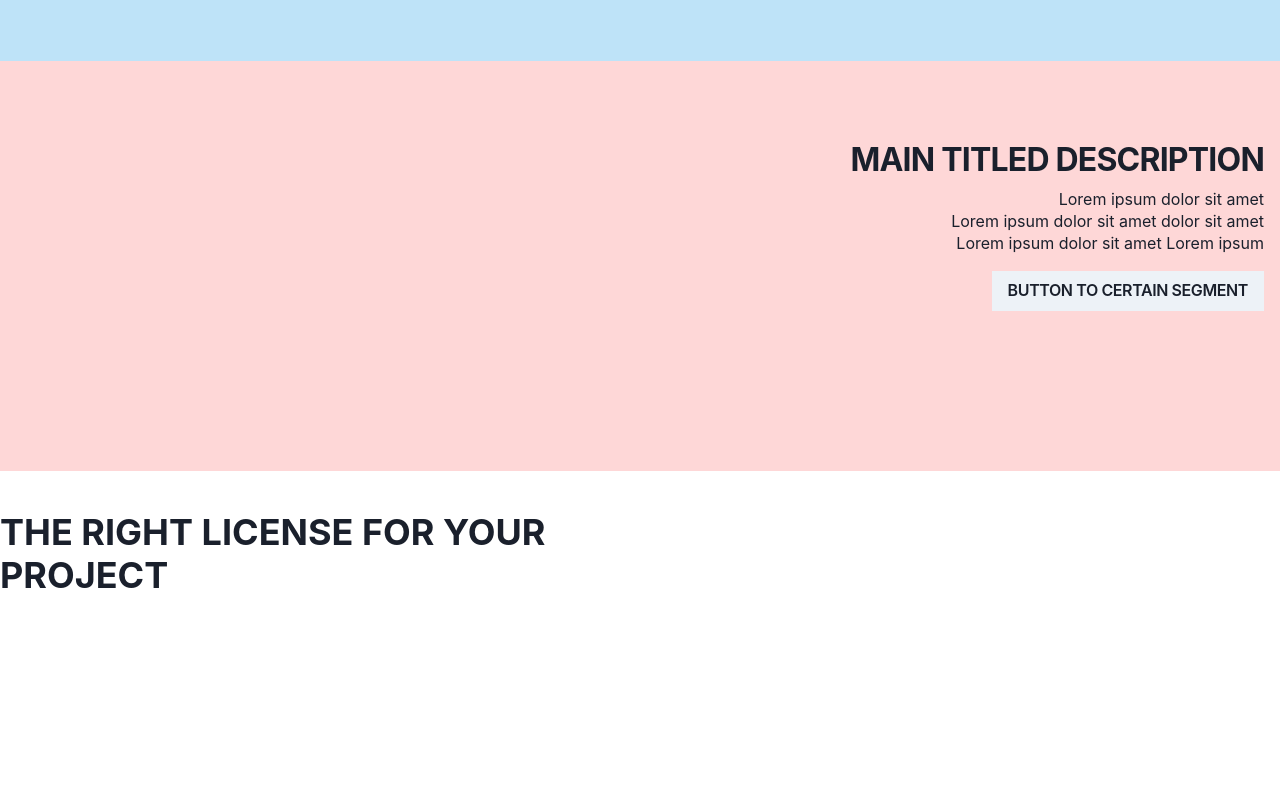
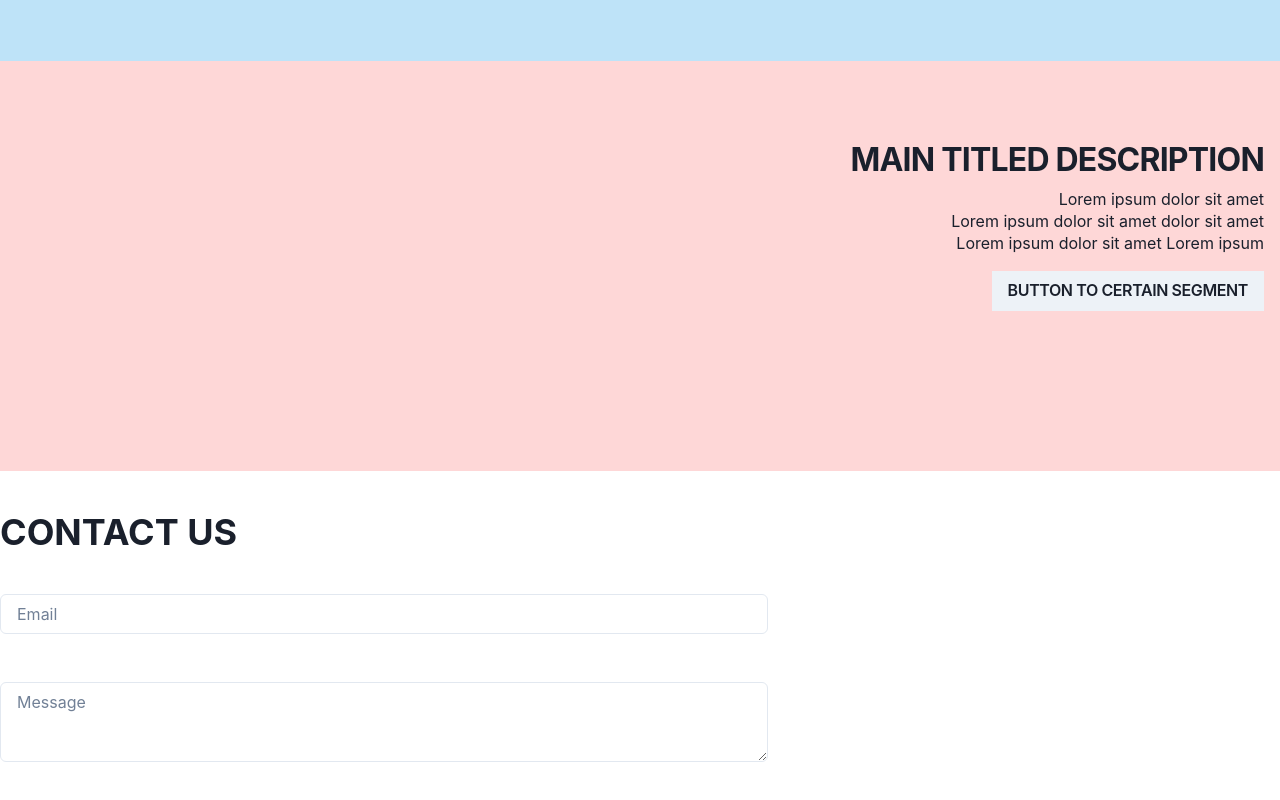
Before and after one commit to jasonLapina/Polypix-v2, a Next.js app: page / in a window 1280 px wide. Shown: the part 1558-2358 px from the top of the page. Before the commit the page ends 2195 px from the top, so only its background shows below. Built offline with nearby package versions, Linux system fonts and the light colour scheme.

Commit message:
start home page contact us

```diff
--- a/components/Home/Contact.js
+++ b/components/Home/Contact.js
@@ -0,0 +1,71 @@
+import { Box, Heading, Input, VStack, Text, Textarea } from "@chakra-ui/react";
+import { useEffect, useState } from "react";
+import ComponentLayout from "../Shared/Layout/ComponentLayout";
+
+const inputs = [
+  {
+    type: "Email",
+  },
+  {
+    type: "Message",
+  },
+];
+
+function Contact() {
+  const [email, setEmail] = useState("");
+  const [message, setMesage] = useState("");
+
+  return (
+    <Box my='40px'>
+      <ComponentLayout>
+        <Heading textTransform='uppercase'>Contact us</Heading>
+        <VStack gap='48px' maxW='768px' my='40px' align='normal'>
+          <Box pos='relative'>
+            <Text
+              transform={
+                email.trim().length !== 0
+                  ? "translateY(-26px)"
+                  : "translateY(0px)"
+              }
+              ml='16px'
+              pos='absolute'
+              transition='all .4s'
+              opacity={email.trim().length !== 0 ? 1 : 0}
+            >
+              Email
+            </Text>
+            <Input
+              value={email}
+              onChange={(e) => setEmail(e.target.value)}
+              placeholder='Email'
+              type='email'
+            />
+          </Box>
+          <Box pos='relative'>
+            <Text
+              transform={
+                message.trim().length !== 0
+                  ? "translateY(-26px)"
+                  : "translateY(8px)"
+              }
+              ml='16px'
+              pos='absolute'
+              transition='all .4s'
+              opacity={message.trim().length !== 0 ? 1 : 0}
+            >
+              Message
+            </Text>
+            <Textarea
+              value={message}
+              onChange={(e) => setMesage(e.target.value)}
+              placeholder='Message'
+              type='text'
+            />
+          </Box>
+        </VStack>
+      </ComponentLayout>
+    </Box>
+  );
+}
+
+export default Contact;
--- a/components/Home/HomePage.js
+++ b/components/Home/HomePage.js
@@ -1,3 +1,4 @@
+import Contact from "./Contact";
 import Hero from "./Hero";
 import HomeSegment from "./HomeSegment";
 import Testimonials from "./Testimonials";
@@ -8,7 +9,8 @@ function HomePage() {
       <HomeSegment variant={1} />
       <HomeSegment variant={2} />
       <HomeSegment variant={1} />
-      <Testimonials />
+      {/* <Testimonials /> */}
+      <Contact />
     </>
   );
 }
```
